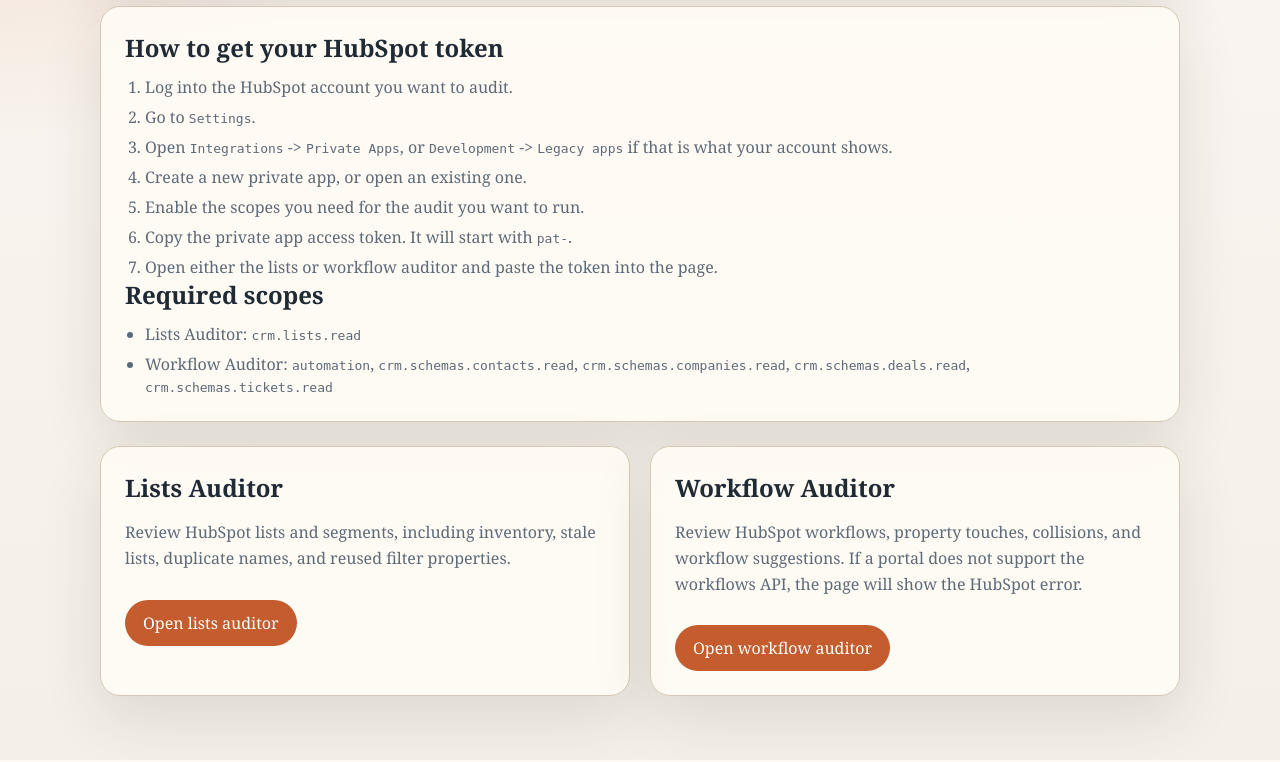
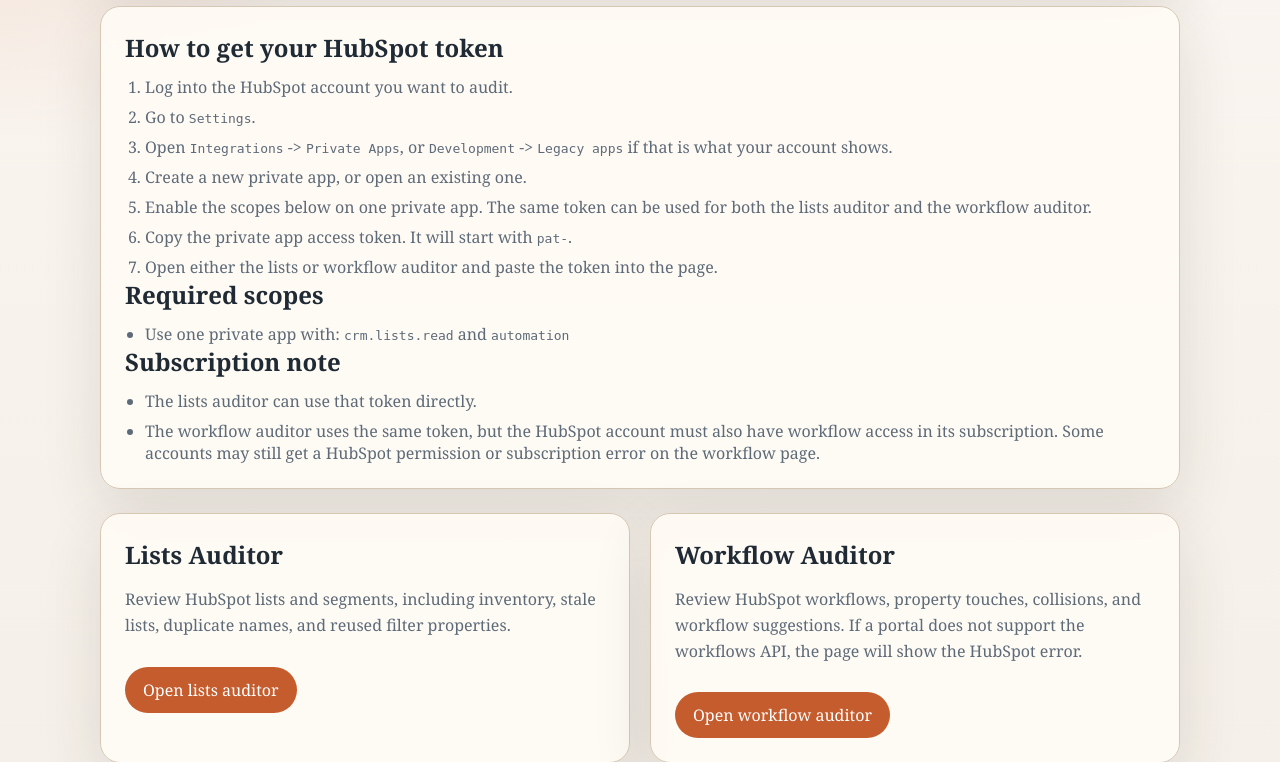
Before and after one commit to luke-wester/hubspot-workflow-auditor, a Flask app: page / in a window 1280 px wide. Shown: the part 242-1004 px from the top of the page. Run offline with Flask 3, Linux system fonts and the light colour scheme.

Commit message:
Clarify shared token and workflow subscription note on home page

```diff
--- a/templates/index.html
+++ b/templates/index.html
@@ -129,15 +129,20 @@
                 <li>Go to <code>Settings</code>.</li>
                 <li>Open <code>Integrations</code> -> <code>Private Apps</code>, or <code>Development</code> -> <code>Legacy apps</code> if that is what your account shows.</li>
                 <li>Create a new private app, or open an existing one.</li>
-                <li>Enable the scopes you need for the audit you want to run.</li>
+                <li>Enable the scopes below on one private app. The same token can be used for both the lists auditor and the workflow auditor.</li>
                 <li>Copy the private app access token. It will start with <code>pat-</code>.</li>
                 <li>Open either the lists or workflow auditor and paste the token into the page.</li>
             </ol>
 
             <h2>Required scopes</h2>
             <ul>
-                <li>Lists Auditor: <code>crm.lists.read</code></li>
-                <li>Workflow Auditor: <code>automation</code>, <code>crm.schemas.contacts.read</code>, <code>crm.schemas.companies.read</code>, <code>crm.schemas.deals.read</code>, <code>crm.schemas.tickets.read</code></li>
+                <li>Use one private app with: <code>crm.lists.read</code> and <code>automation</code></li>
+            </ul>
+
+            <h2>Subscription note</h2>
+            <ul>
+                <li>The lists auditor can use that token directly.</li>
+                <li>The workflow auditor uses the same token, but the HubSpot account must also have workflow access in its subscription. Some accounts may still get a HubSpot permission or subscription error on the workflow page.</li>
             </ul>
         </section>
 
```
